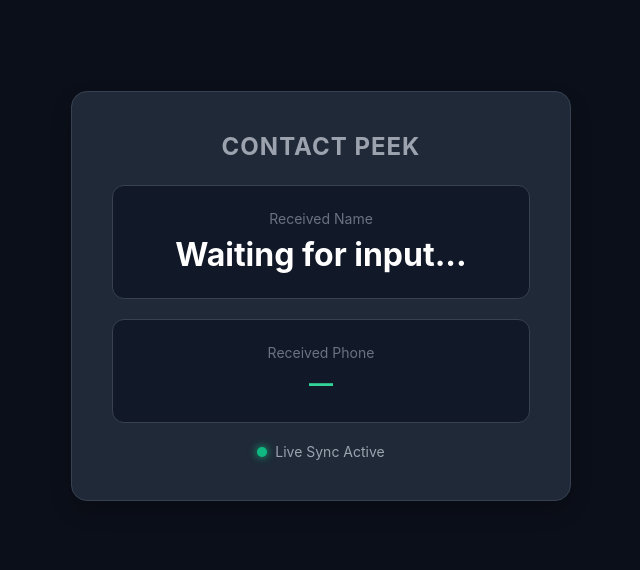
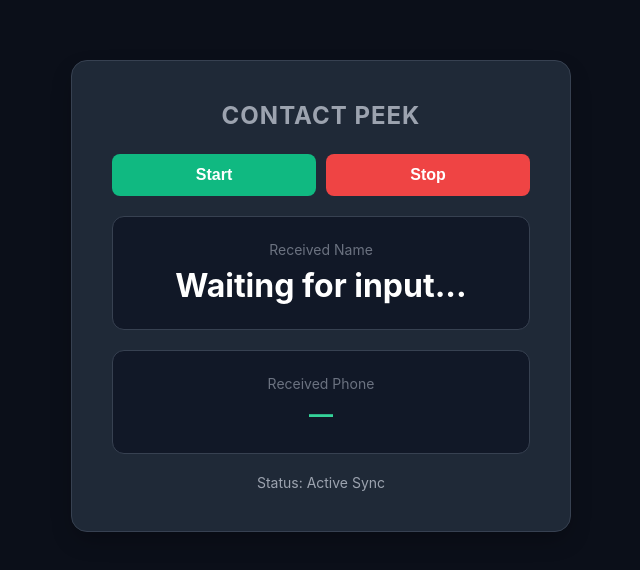
Before and after one commit to Robertmagic52/contactpeekmagic, a website: page index.html in a window 1280 px wide. Shown: the part 104-674 px from the top of the page, without its empty margins (319-959 px from the left). Drawn offline with Linux system fonts and the light colour scheme; no server answers.

Commit message:
Enhance Contact Peek with control buttons
Added control buttons for starting and stopping the sync process.

```diff
--- a/index.html
+++ b/index.html
@@ -5,13 +5,9 @@
     <meta name="viewport" content="width=device-width, initial-scale=1.0">
     <title>Contact Peek Dashboard</title>
     <style>
-        * {
-            box-sizing: border-box;
-            margin: 0;
-            padding: 0;
-        }
+        * { box-sizing: border-box; margin: 0; padding: 0; }
         body {
-            font-family: -apple-system, BlinkMacSystemFont, "Segoe UI", Roboto, Helvetica, Arial, sans-serif;
+            font-family: -apple-system, BlinkMacSystemFont, "Segoe UI", Roboto, sans-serif;
             background-color: #0b0f19;
             color: #f3f4f6;
             display: flex;
@@ -31,58 +27,34 @@
             box-shadow: 0 10px 25px -5px rgba(0, 0, 0, 0.3);
             text-align: center;
         }
-        h1 {
-            font-size: 1.5rem;
-            color: #9ca3af;
-            margin-bottom: 24px;
-            text-transform: uppercase;
-            letter-spacing: 1px;
+        h1 { font-size: 1.5rem; color: #9ca3af; margin-bottom: 24px; text-transform: uppercase; letter-spacing: 1px; }
+        .card { background-color: #111827; border-radius: 12px; padding: 24px; margin-bottom: 20px; border: 1px solid #374151; }
+        .label { font-size: 0.875rem; color: #6b7280; margin-bottom: 8px; }
+        .value { font-size: 2rem; font-weight: 700; color: #ffffff; word-break: break-word; }
+        .phone-value { font-size: 1.5rem; color: #34d399; }
+        .controls { display: flex; gap: 10px; margin-bottom: 20px; }
+        button {
+            flex: 1;
+            padding: 12px;
+            font-size: 1rem;
+            font-weight: bold;
+            border: none;
+            border-radius: 8px;
+            cursor: pointer;
         }
-        .card {
-            background-color: #111827;
-            border-radius: 12px;
-            padding: 24px;
-            margin-bottom: 20px;
-            border: 1px solid #374151;
-        }
-        .label {
-            font-size: 0.875rem;
-            color: #6b7280;
-            margin-bottom: 8px;
-        }
-        .value {
-            font-size: 2rem;
-            font-weight: 700;
-            color: #ffffff;
-            word-break: break-word;
-        }
-        .phone-value {
-            font-size: 1.5rem;
-            color: #34d399;
-        }
-        .status-indicator {
-            display: inline-block;
-            width: 10px;
-            height: 10px;
-            background-color: #10b981;
-            border-radius: 50%;
-            margin-right: 8px;
-            box-shadow: 0 0 8px #10b981;
-        }
-        .status-container {
-            display: flex;
-            align-items: center;
-            justify-content: center;
-            font-size: 0.875rem;
-            color: #9ca3af;
-            margin-top: 16px;
-        }
+        .btn-start { background-color: #10b981; color: white; }
+        .btn-stop { background-color: #ef4444; color: white; }
+        .status-container { display: flex; align-items: center; justify-content: center; font-size: 0.875rem; color: #9ca3af; }
     </style>
 </head>
 <body>
-
     <div class="container">
         <h1>Contact Peek</h1>
+
+        <div class="controls">
+            <button class="btn-start" onclick="setControlState('start')">Start</button>
+            <button class="btn-stop" onclick="setControlState('stop')">Stop</button>
+        </div>
 
         <div class="card">
             <div class="label">Received Name</div>
@@ -95,8 +67,7 @@
         </div>
 
         <div class="status-container">
-            <span class="status-indicator"></span>
-            <span>Live Sync Active</span>
+            <span id="status-text">Status: Active Sync</span>
         </div>
     </div>
 
@@ -105,19 +76,29 @@
             try {
                 const response = await fetch('/api/contact');
                 if (!response.ok) return;
-
                 const data = await response.json();
-
-                document.getElementById('name-display').innerText = data.name || "No Name Received";
-                document.getElementById('phone-display').innerText = data.phone || "No Phone Received";
+                document.getElementById('name-display').innerText = data.name || "Waiting for input...";
+                document.getElementById('phone-display').innerText = data.phone || "—";
             } catch (err) {
-                console.error("Polling sync error:", err);
+                console.error("Polling error:", err);
             }
         }
 
-        // Poll every 1 second for near-instant peek updates
+        async function setControlState(actionState) {
+            try {
+                await fetch('/api/contact', {
+                    method: 'POST',
+                    headers: { 'Content-Type': 'application/json' },
+                    body: JSON.stringify({ action: actionState, name: actionState === 'stop' ? 'Waiting for input...' : 'Manual Override' })
+                });
+                pollContact();
+            } catch (err) {
+                console.error("Control error:", err);
+            }
+        }
+
         setInterval(pollContact, 1000);
-        pollContact(); // Immediate initial fetch
+        pollContact();
     </script>
 </body>
 </html>
```
